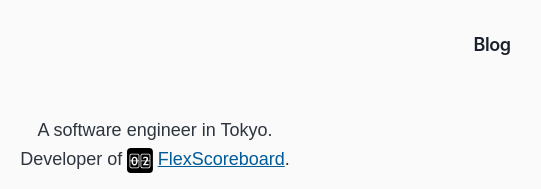
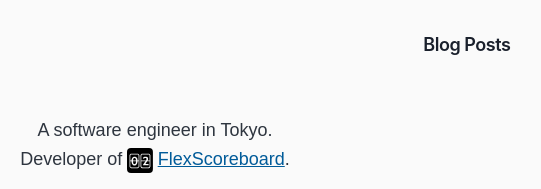
Before and after one commit to kosukeohmura/kosukeohmura.com, a Gatsby site: page / in a window 1280 px wide. Shown: the top 189 px of the page, 485-1026 px from the left. Built offline with nearby package versions, Linux system fonts and the light colour scheme; Gatsby itself is replaced by a stand-in of ours.

Commit message:
Blog to Blog Posts

```diff
--- a/src/components/layout.js
+++ b/src/components/layout.js
@@ -54,7 +54,7 @@ const Layout = ({ location, children }) => {
         </li>
         <li className="header-link-item">
           <Link to="/posts">
-            Blog
+            Blog Posts
           </Link>
         </li>
       </ul>
```
